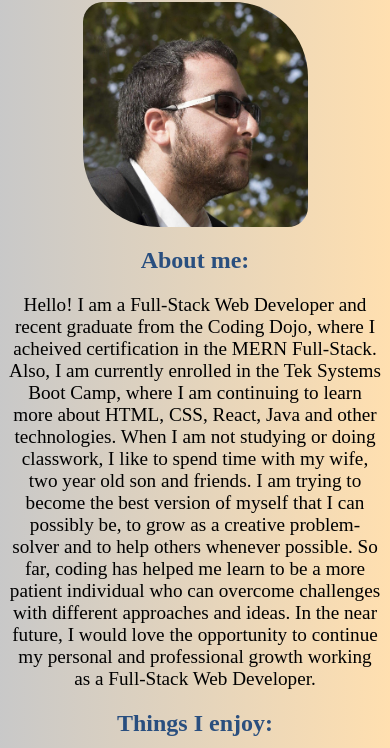
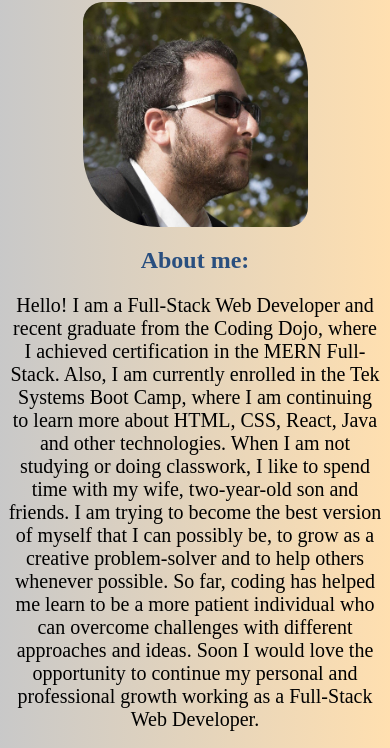
Before and after one commit to PhilippeStM/tek-systems-html-exercise, a plain HTML site: page pages/index.html in a window 390 px wide. Shown: the part 78-826 px from the top of the page. Drawn offline with Linux system fonts and the light colour scheme.

Commit message:
Added REM to CSS.

```diff
--- a/pages/index.html
+++ b/pages/index.html
@@ -18,17 +18,14 @@
 
             <h2>About me:</h2>
 
-            <p>Hello! I am a Full-Stack Web Developer and recent graduate from the Coding Dojo, where I acheived
+            <p>Hello! I am a Full-Stack Web Developer and recent graduate from the Coding Dojo, where I achieved
                 certification in the MERN Full-Stack. Also, I am currently enrolled in the Tek Systems Boot Camp, where
-                I am
-                continuing to learn more about HTML, CSS, React, Java and other technologies. When I am not studying or
-                doing classwork, I like to spend time with my wife, two year old son and friends. I am trying to become
-                the
-                best version of myself that I can possibly be, to grow as a creative problem-solver and to help others
+                I am continuing to learn more about HTML, CSS, React, Java and other technologies. When I am not studying or
+                doing classwork, I like to spend time with my wife, two-year-old son and friends. I am trying to become
+                the best version of myself that I can possibly be, to grow as a creative problem-solver and to help others
                 whenever possible. So far, coding has helped me learn to be a more patient individual who can overcome
-                challenges with different approaches and ideas. In the near future, I would love the opportunity to
-                continue
-                my personal and professional growth working as a Full-Stack Web Developer.</p>
+                challenges with different approaches and ideas. Soon I would love the opportunity to
+                continue my personal and professional growth working as a Full-Stack Web Developer.</p>
 
             <h2>Things I enjoy:</h2>
 
--- a/styles/gallery.css
+++ b/styles/gallery.css
@@ -64,7 +64,7 @@ p {
 /* This is for cell phones/small devices. */
 @media only screen and (max-width: 500px) {
     .sm p {
-        font-size: larger;
+        font-size: 1.25rem;
     }
 
     .sm #gallery {
--- a/styles/index.css
+++ b/styles/index.css
@@ -54,7 +54,7 @@ ul {
 /* This is for cell phones/small devices. */
 @media only screen and (max-width: 500px) {
     .sm p, ul {
-        font-size: larger;
+        font-size: 1.25rem;
     }
 
     .sm #main-photo {
```
Also changed, not shown: pages/gallery.html (+6 -6 lines).
